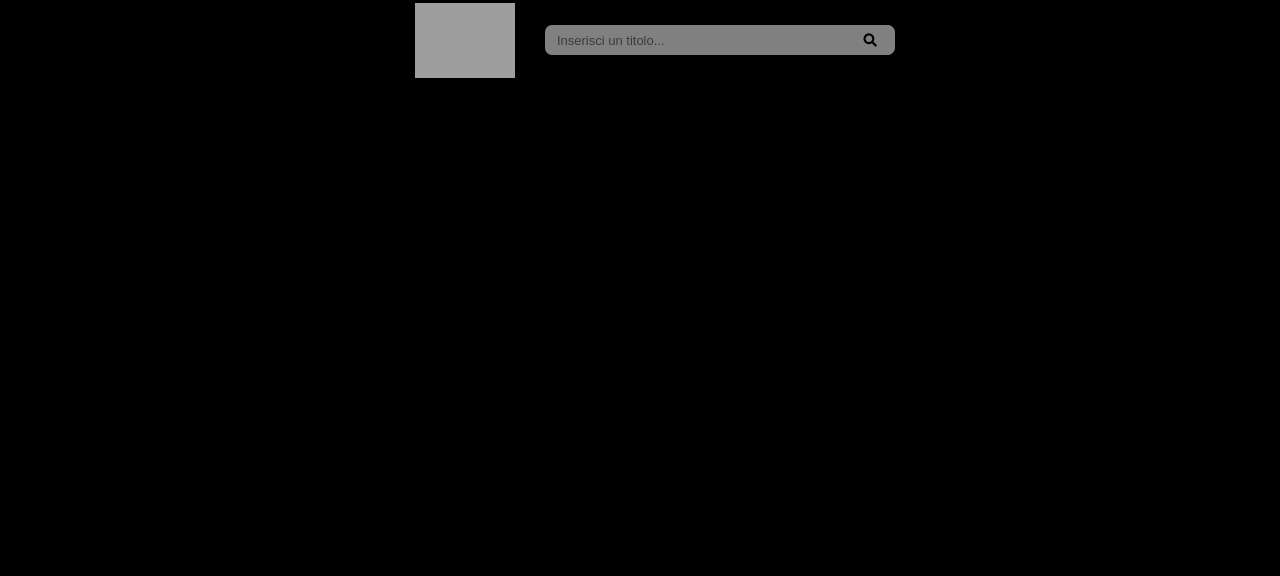
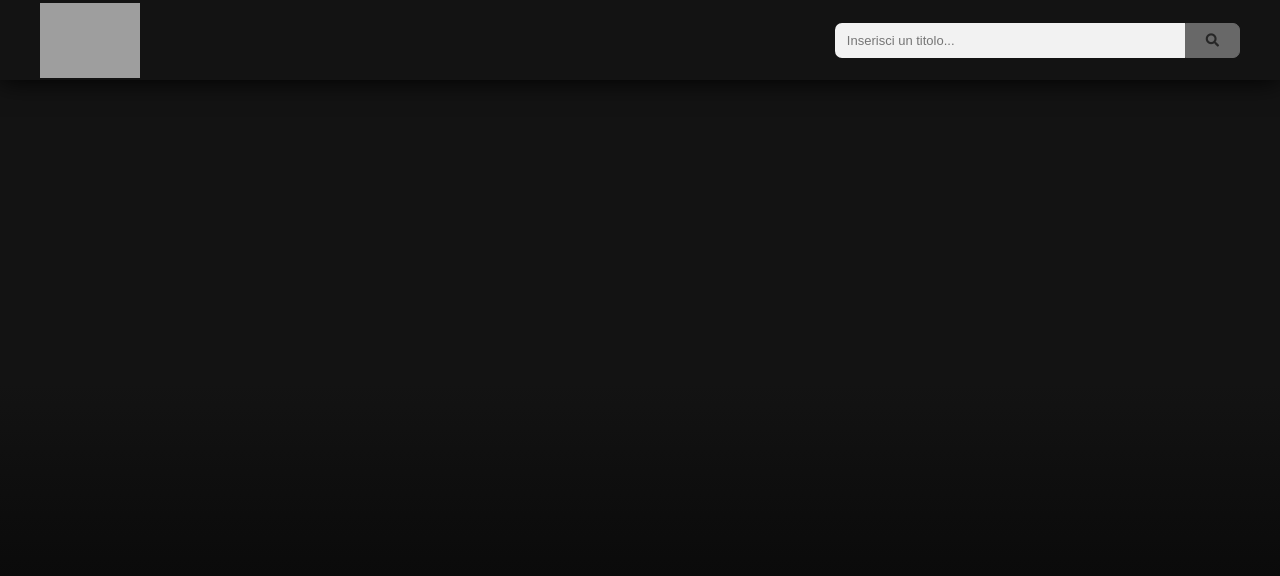
Before and after one commit to micanghileri/ajax-ex-boolflix, a plain HTML site: page index.html in a window 1280 px wide. Drawn offline with nearby package versions, Linux system fonts and the light colour scheme; grey boxes are pictures that could not be loaded.

Commit message:
miglioramenti grafici

```diff
--- a/css/style.css
+++ b/css/style.css
@@ -5,39 +5,46 @@
 }
 
 body {
-    background-color: #000000;
+    background: rgb(0,0,0);
+    background: linear-gradient(0deg, rgba(0,0,0,1) 0%, rgba(19,19,19,1) 52%, rgba(19,19,19,1) 100%);
+    background-repeat: no-repeat;
+    background-position: center;
+    background-size: fill;
     font-family: 'Nunito', sans-serif;
-    margin-bottom: 100px;
+    height: 100vh;
 }
 
 header {
-    margin-top: -10px;
     height: 80px;
     display: flex;
     align-items: center;
-    justify-content: center;
+    justify-content: space-between;
     position: fixed;
     z-index: 3;
-    background-color: #000000;
+    background-color: #131313;
     width: 100vw;
     box-shadow: 0 0 25px #000000;
 }
 
+main {
+    height: 100%;
+    overflow: scroll;
+}
+
 header img {
     width: 100px;
-    margin: 0 30px;
+    margin: 0 40px;
 }
 
 #search-bar input {
-    width: 300px;
-    height: 30px;
-    background-color: #ffffff;
+    width: 350px;
+    height: 35px;
+    background-color: #f2f2f2;
     border-radius: 7px 0 0 7px;
-    border: 2px solid #ffffff;
+    border: 2px solid #f2f2f2;
     padding: 0 10px;
     color: #000000;
     font-size: 13px;
-    opacity: 50%;
 }
 
 #search-bar input:focus {
@@ -45,19 +52,26 @@ header img {
 }
 
 #cerca {
-    width: 50px;
-    height: 30px;
-    background-color: #ffffff;
-    border: 1px solid #ffffff;
+    width: 55px;
+    height: 35px;
+    background-color: #f44335;
+    color: #b30000;
+    border: 1px solid #f44335;
     border-radius: 0 7px 7px 0;
     margin-left: -4px;
-    opacity: 50%;
+    margin-right: 40px;
+    filter: grayscale(100);
+    transition: filter 0.5s;
+}
+
+#cerca:hover {
+    filter: grayscale(0);
 }
 
 #risultati {
     font-size: 13px;
     color: #ffffff;
-    margin: 10px 30px 0 30px;
+    margin: 0 30px 70px 70px;
     padding-top: 90px;
     display: flex;
     flex-wrap: wrap;
@@ -65,42 +79,42 @@ header img {
 }
 
 .scheda {
-    background-color: #f2f2f2;
-    border-radius: 10px;
+    background-image: url('https://assets.website-files.com/5bfd1275cc56e15ce750b18e/5c289afb9a15757152893aa7_70.%20Honeydew.jpg');
+    border-radius: 15px;
     margin: 15px 15px 0 0;
     width: 330px;
-    height: 190px;
+    height: 130px;
+    font-size: 10px;
     list-style: none;
     position: relative;
     color: #262626;
-    border-bottom: 3px solid #f44335;
+    border-bottom: 2px solid #f44335;
     cursor: pointer;
     display: flex;
-    overflow: scroll;
-    opacity: 50%;
+    overflow: hidden;
+    transition: transform 0.4s;
 }
 
 .scheda:hover {
     transform: scale(1.2);
     z-index: 1;
-    opacity: 100%;
-    box-shadow: 0 0 30px #000000;
+    box-shadow: 0 0 100px #000000;
 }
 
 #area-img {
     width: 100px;
-    background-color: red;
-    margin-right: 20px;
     object-fit: cover;
 }
 
 #img-scheda {
     height: 100%;
     object-fit: fill;
+    border-radius: 0 15px 0 0;
 }
 
 #area-txt {
     padding: 10px 10px 10px 20px;
+    overflow: scroll;
 }
 
 .disabled-star {
```
Also changed, not shown: 2 other files.
